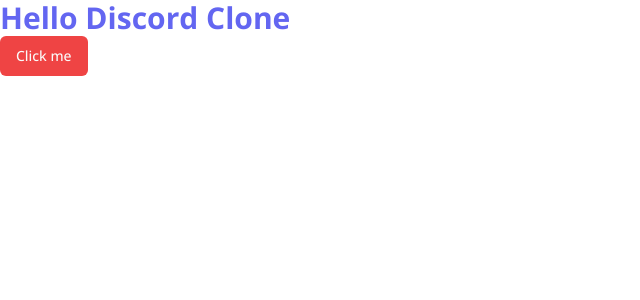
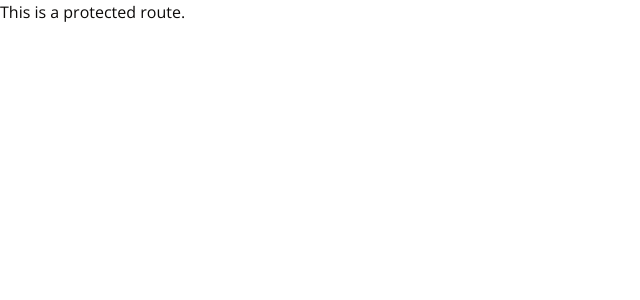
Before and after one commit to rahul-COD3/discord-clone, a Next.js app: page / in a window 1280 px wide. Shown: the top 300 px of the page, without its empty margins (0-640 px from the left). Built offline with nearby package versions, Linux system fonts and the light colour scheme.

Commit message:
Configure routes

```diff
--- /dev/null
+++ b/app/(auth)/(routes)/login/page.tsx
@@ -0,0 +1,7 @@
+import React from "react";
+
+const LoginPage = () => {
+  return <div>Login Page!</div>;
+};
+
+export default LoginPage;
--- /dev/null
+++ b/app/(auth)/(routes)/register/page.tsx
@@ -0,0 +1,11 @@
+import React from "react";
+
+const RegisterPage = () => {
+  return (
+    <div>
+      <h1>Register Page!</h1>
+    </div>
+  );
+};
+
+export default RegisterPage;
--- /dev/null
+++ b/app/(auth)/layout.tsx
@@ -0,0 +1,5 @@
+const AuthLayout = ({ children }: { children: React.ReactNode }) => {
+  return <div className="bg-red-500 h-full">{children}</div>;
+};
+
+export default AuthLayout;
--- /dev/null
+++ b/app/(main)/(routes)/page.tsx
@@ -0,0 +1,3 @@
+export default function Home() {
+  return <div>This is a protected route.</div>;
+}
--- a/app/page.tsx
+++ /dev/null
@@ -1,14 +0,0 @@
-import { Button } from "@/components/ui/button";
-import { cn } from "@/lib/utils";
-const state = true;
-
-export default function Home() {
-  return (
-    <div>
-      <p className="text-3xl font-bold text-indigo-500">Hello Discord Clone</p>
-      <Button className={cn("bg-indigo-500", state && "bg-red-500")}>
-        Click me
-      </Button>
-    </div>
-  );
-}
```
